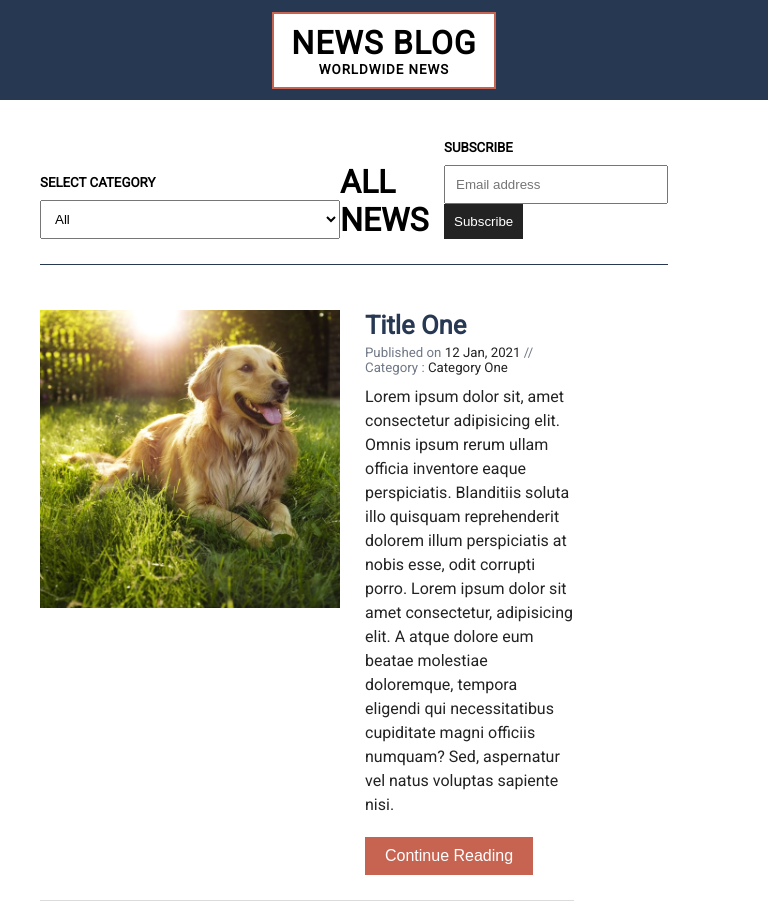
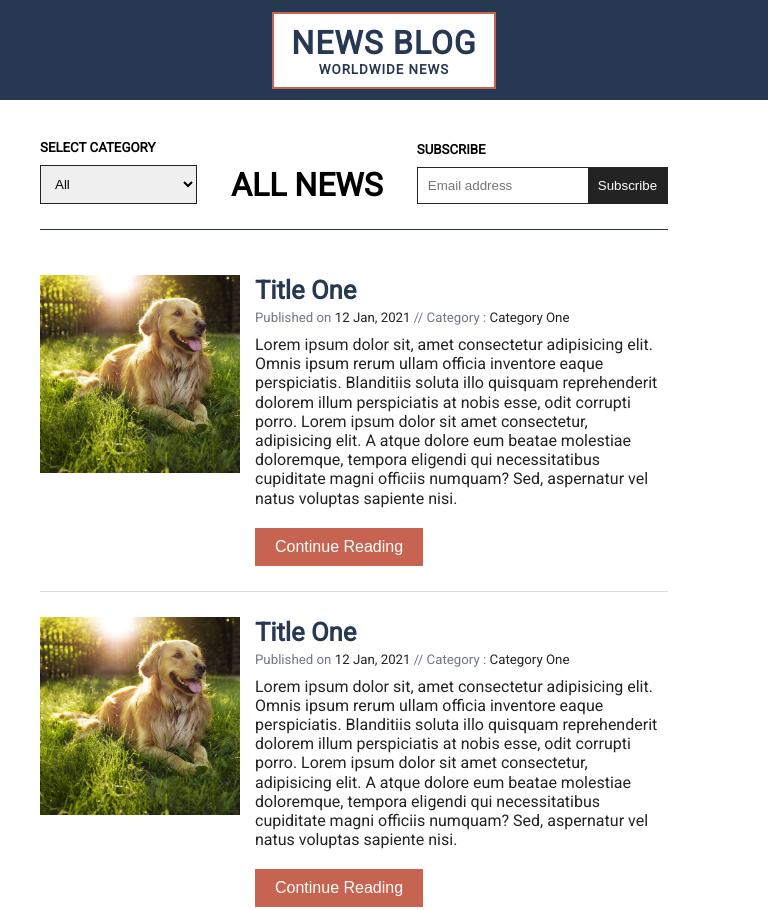
Before and after one commit to Raigon48/raigon48.github.io, a plain HTML site: page index.html in a window 768 px wide. Shown: the top 910 px of the page. Drawn offline with Linux system fonts and the light colour scheme.

Commit message:
add breakpoint for tablet

```diff
--- a/css/styles.css
+++ b/css/styles.css
@@ -17,6 +17,7 @@ header {
 
 .logo {
     background-color: #ffffff;
+    color : #273852;
     width: 200px;
     display: flex;
     flex-direction: column;
@@ -54,11 +55,18 @@ menu h5 {
 menu select {
     padding : 10px;
     width: 300px;
+    border : 1px solid #232323;
+}
+menu form div {
+    display : flex;
+    align-items: stretch;
+    border : 1px solid #232323;
 }
 menu input {
     padding : 10px;
     width: 200px;
     margin: 0;
+    border : none;
 }
 menu form button {
     height: 100%;
@@ -104,16 +112,13 @@ menu form button {
 
 .blogList > article > section p {
     line-height: 1.5;
+    font-weight: 500;
+    color: #232323;
 }
 
 .bold {
     font-weight: 500;
     color : #232323;
-}
-
-.blogList > article > section p {
-    font-weight: 500;
-    color: #232323;
 }
 
 .blogList > article > section button {
@@ -135,3 +140,33 @@ footer h5 {
     font-weight: 400;
     padding : 10px;
 }
+
+@media only screen and (min-width: 768px) and (max-width: 991px) {
+    .select-container {
+        width : 25%;
+    }
+    .select-container select {
+        width: 100%;
+    }
+
+    .subscribe-container {
+        width: 40%;
+    }
+    .subscribe-container input {
+        flex : 1;
+        width : 150px;
+    }
+
+    .blogList > article {
+        width: 100%;
+    }
+    .blogList > article figure {
+        margin-right : 15px;
+    }
+    .blogList > article figure img {
+        width: 200px;
+    }
+    .blogList > article section p {
+        line-height: 1.2;
+    }
+ }
--- a/index.html
+++ b/index.html
@@ -17,17 +17,18 @@
     </header>
     <main>
         <menu>
-            <div>
+            <div class="select-container">
                 <h5>SELECT CATEGORY</h5>
                 <select name="cars" id="cars">
                     <option value="all">All</option>
-                    <option value="today">Today</option>
+                    <option value="sports">Sports</option>
+                    <option value="business">Business</option>
                   </select>
             </div>
-            <div>
+            <div class="title-container">
                 <h1>ALL NEWS</h1>
             </div>
-            <div>
+            <div class="subscribe-container">
                 <h5>SUBSCRIBE</h5>
                 <form>
                     <div>
```
